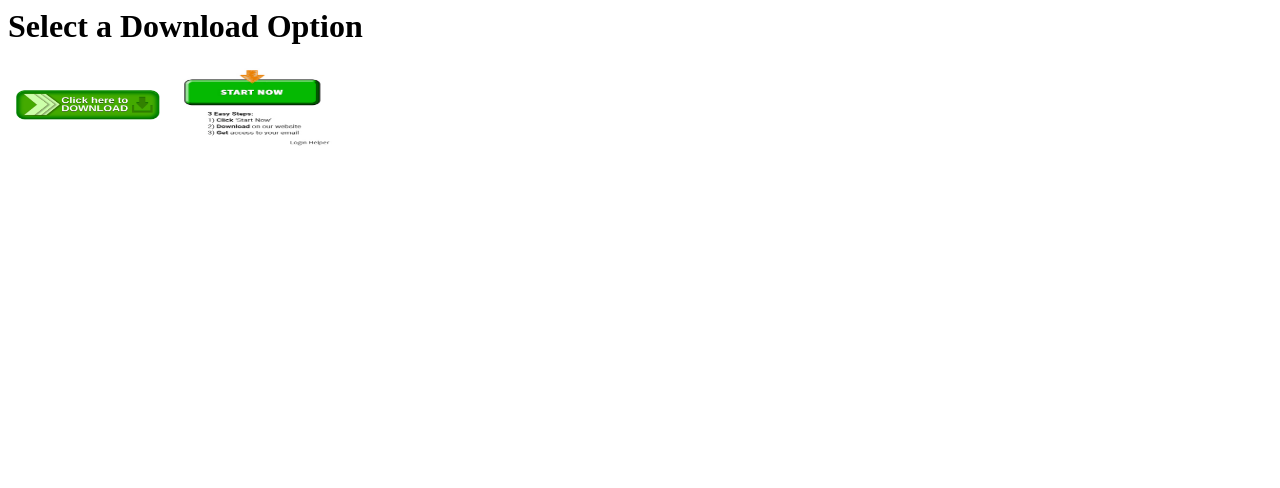
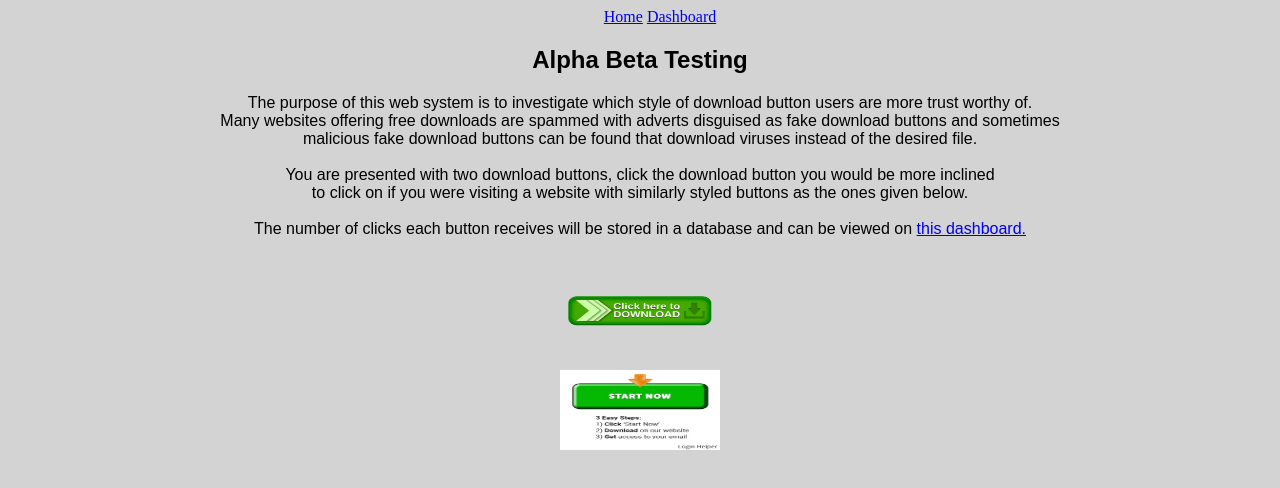
Before and after one commit to sqreon/enterprise-systems-cw, a website: page download.html in a window 1280 px wide. Drawn offline with Linux system fonts and the light colour scheme.

Commit message:
Basic Styling

```diff
--- a/download.html
+++ b/download.html
@@ -1,6 +1,13 @@
 <html>
 	<head>
 		<title>Get User Input</title>
+		<!--Basic CSS styling-->
+		<style>
+		body {background-color: LightGray;}
+		h2   {font-family: Arial, Helvetica, sans-serif;}
+		p    {font-family: Arial, Helvetica, sans-serif;}
+		li {display: inline;}
+</style>
 	</head>
 	<body onload="makeRequest();">
 
@@ -49,11 +56,31 @@
 
 </script>
 
-<h1>Select a Download Option</h1>
+<!--Center Text-->
+<div style="text-align:center;"> <div>
+
+	<!--Basic Nav Bar-->
+	<ul>
+	 <li><a href="download.html">Home</a></li>
+	 <li><a href="/admin">Dashboard</a></li>
+	</ul>
+
+<h2>Alpha Beta Testing</h2>
+
+<p>The purpose of this web system is to investigate which style of download button users are more trust worthy of. <br>
+	Many websites offering free downloads are spammed with adverts disguised as fake download buttons and sometimes <br>
+	malicious fake download buttons can be found that download viruses instead of the desired file.<br><br>
+	You are presented with two download buttons, click the download button you would be more inclined <br>
+	to click on if you were visiting a website with similarly styled buttons as the ones given below.<br><br>
+
+	The number of clicks each button receives will be stored in a database and can be viewed on <a href="/admin">this dashboard.</a>
+ </p><br>
 
 <!--Displays A/B testing inputs-->
-<input type = "image" src="img/downloadButtonA.png" alt="Download A" width="160" height="80" onclick = "voteDownloadA();" />
-<input type = "image" src="img/downloadButtonB.png" alt="Download B" width="160" height="80" onclick = "voteDownloadB();" />
+<input type = "image" src="/img/downloadButtonA.png" alt="Download A" width="160" height="80" onclick = "voteDownloadA();">
+<br><br>
+<input type = "image" src="/img/downloadButtonB.png" alt="Download B" width="160" height="80" onclick = "voteDownloadB();">
 
+</div>
 </body>
 </html>
```
Also changed, not shown: server.js (+2 -3 lines).
